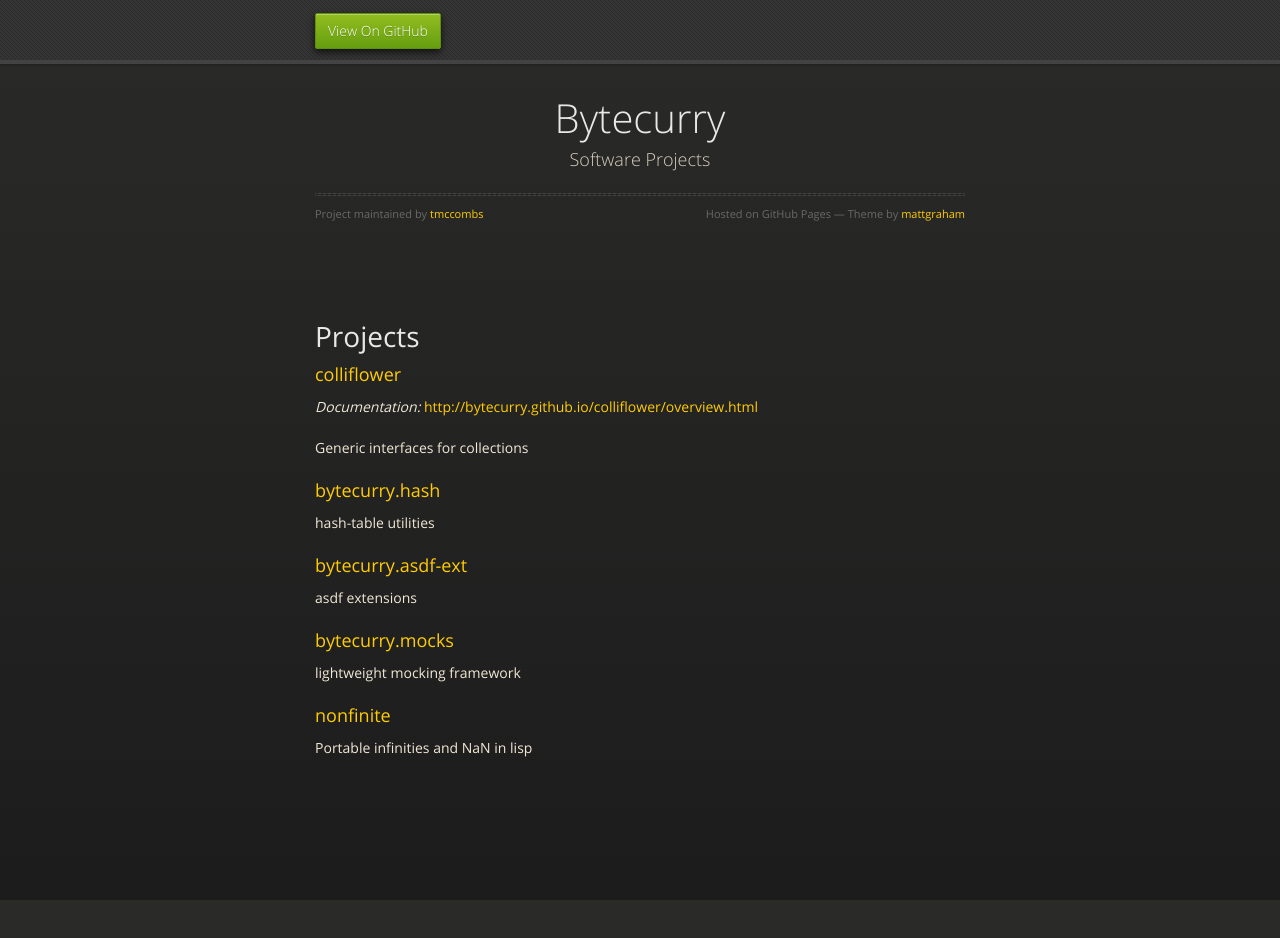
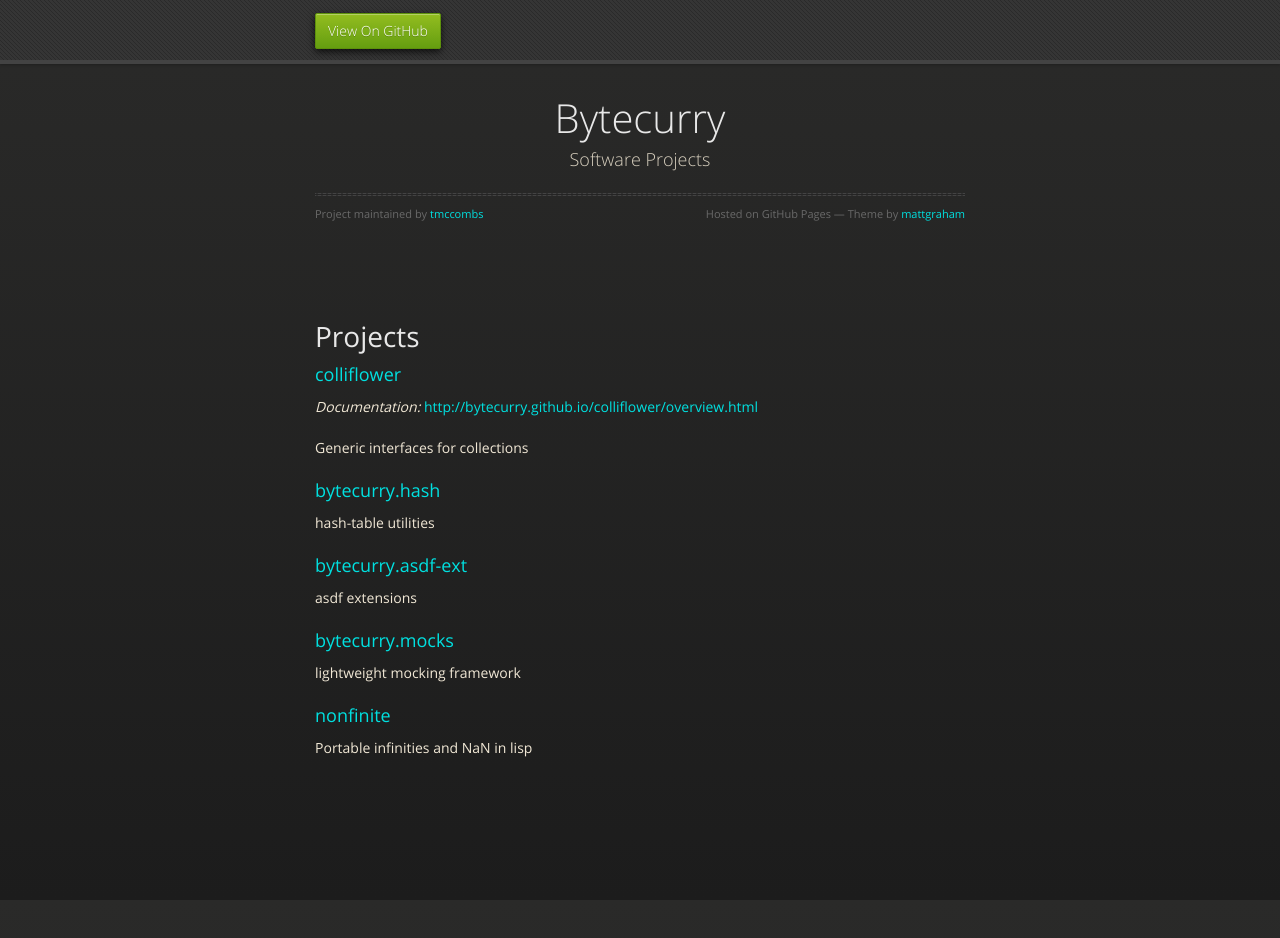
Before and after one commit to bytecurry/bytecurry.github.io, a Jekyll site: the page built from index.html, in a window 1280 px wide and 938 px high. Built offline with Jekyll 4.4.1, drawn with Linux system fonts in a browser that asks for light colours; nearby versions of some CDN libraries.

Commit message:
Change color form yello to a pretty blue.

```diff
--- a/stylesheets/styles.css
+++ b/stylesheets/styles.css
@@ -237,7 +237,7 @@
  * Addresses styling not present in IE6/7/8/9
  */
 mark {
-  background: #ff0;
+  background: #00e0e0;
   color: #000;
 }
 
@@ -580,12 +580,12 @@
 }
 
 a {
-  color: #ffcc00;
+  color: #00e0e0;
   font-weight: 400;
   text-decoration: none;
 }
 a:hover {
-  color: #ffeb9b;
+  color: #009090;
 }
 
 a small {
@@ -616,7 +616,7 @@
 }
 
 blockquote {
-  border-left: 3px solid #ffcc00;
+  border-left: 3px solid #00e0e0;
   margin: 0;
   padding: 0 0 0 20px;
   font-style: italic;
```
